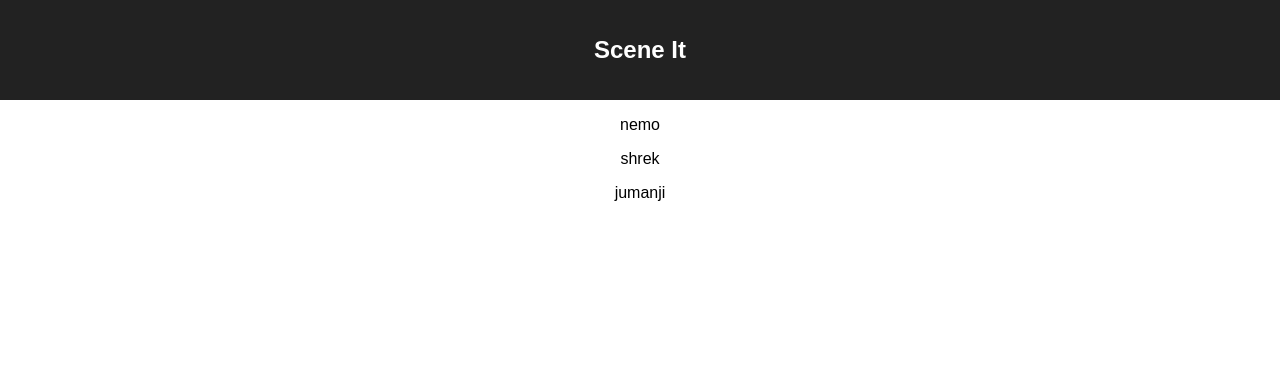
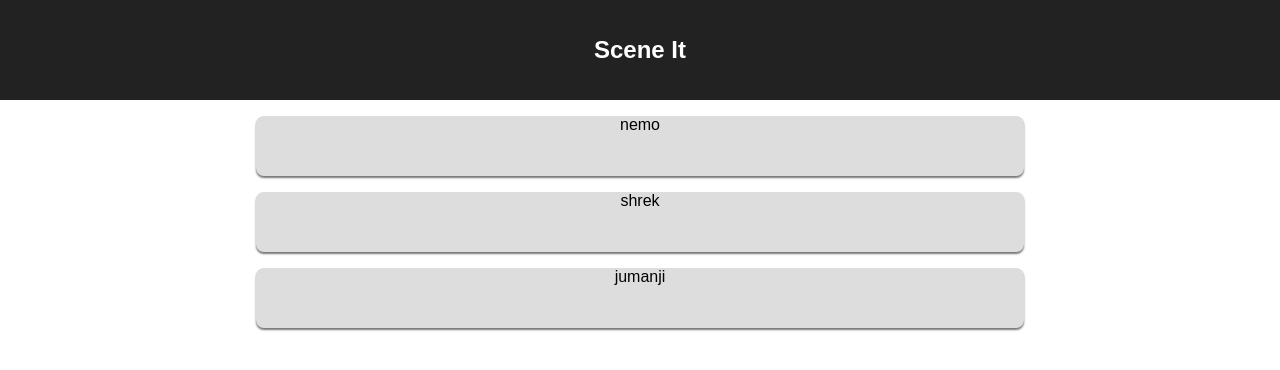
Before and after one commit to buchheimt/scene-it, a React (Create React App) app in the folder client/: page / in a window 1280 px wide. Shown: the top 370 px of the page. Built offline with nearby package versions, Linux system fonts and the light colour scheme.

Commit message:
Include react-bootstrap and develop MovieCard

```diff
--- a/client/package.json
+++ b/client/package.json
@@ -4,6 +4,7 @@
   "private": true,
   "dependencies": {
     "react": "^16.1.1",
+    "react-bootstrap": "^0.31.5",
     "react-dom": "^16.1.1",
     "react-scripts": "1.0.17"
   },
--- a/client/src/App.css
+++ b/client/src/App.css
@@ -22,6 +22,16 @@
   font-size: large;
 }
 
+.movieCard {
+  box-sizing: border-box;
+  margin: 0 auto;
+  width: 60%;
+  height: 60px;
+  background: #DDD;
+  border-radius: 8px;
+  box-shadow: 0 2px 2px #777;
+}
+
 @keyframes App-logo-spin {
   from { transform: rotate(0deg); }
   to { transform: rotate(360deg); }
--- a/client/src/components/MovieCard.js
+++ b/client/src/components/MovieCard.js
@@ -1,7 +1,9 @@
 import React from 'react';
 
-const MovieCard = ({movie}) => (
-  <p>{movie}</p>
+const MovieCard = props => (
+  <div className="movieCard" onClick={props.handleOnClick}>
+    <p>{props.movie.title}</p>
+  </div>
 )
 
 export default MovieCard
--- a/client/src/containers/HomePage.js
+++ b/client/src/containers/HomePage.js
@@ -2,11 +2,18 @@ import React from 'react';
 import MovieCard from '../components/MovieCard';
 
 class HomePage extends React.Component {
+
+  handleOnClick = () => {
+    alert('clicked!');
+  }
+
   render() {
-
-    const moviesArray = ["nemo", "shrek", "jumanji"]
+    const moviesArray = [
+      {title: "nemo"},
+      {title: "shrek"},
+      {title: "jumanji"}]
     const movies = moviesArray.map(movie => (
-      <MovieCard movie={movie} />
+      <MovieCard movie={movie} handleOnClick={this.handleOnClick} />
     ))
 
     return (
```
